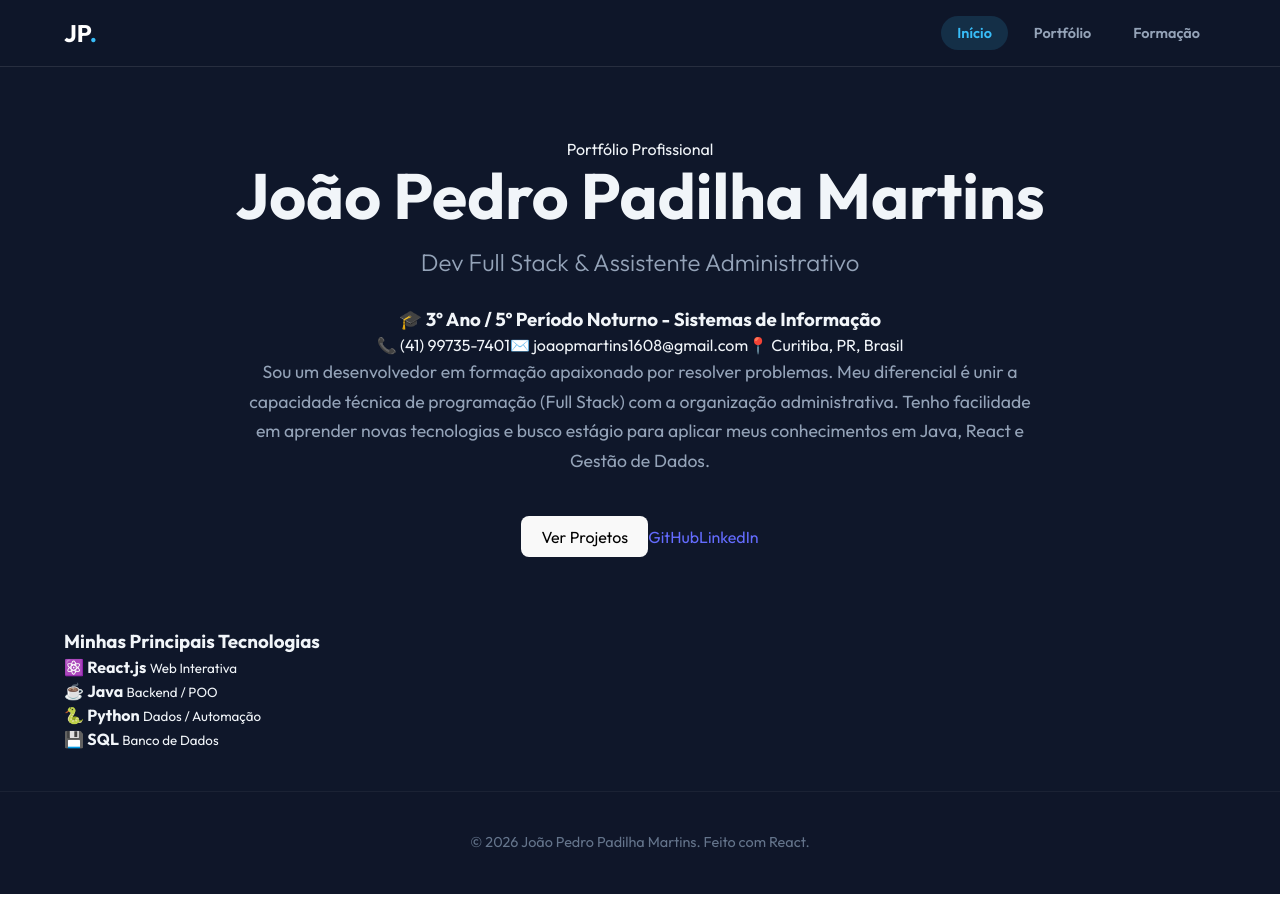
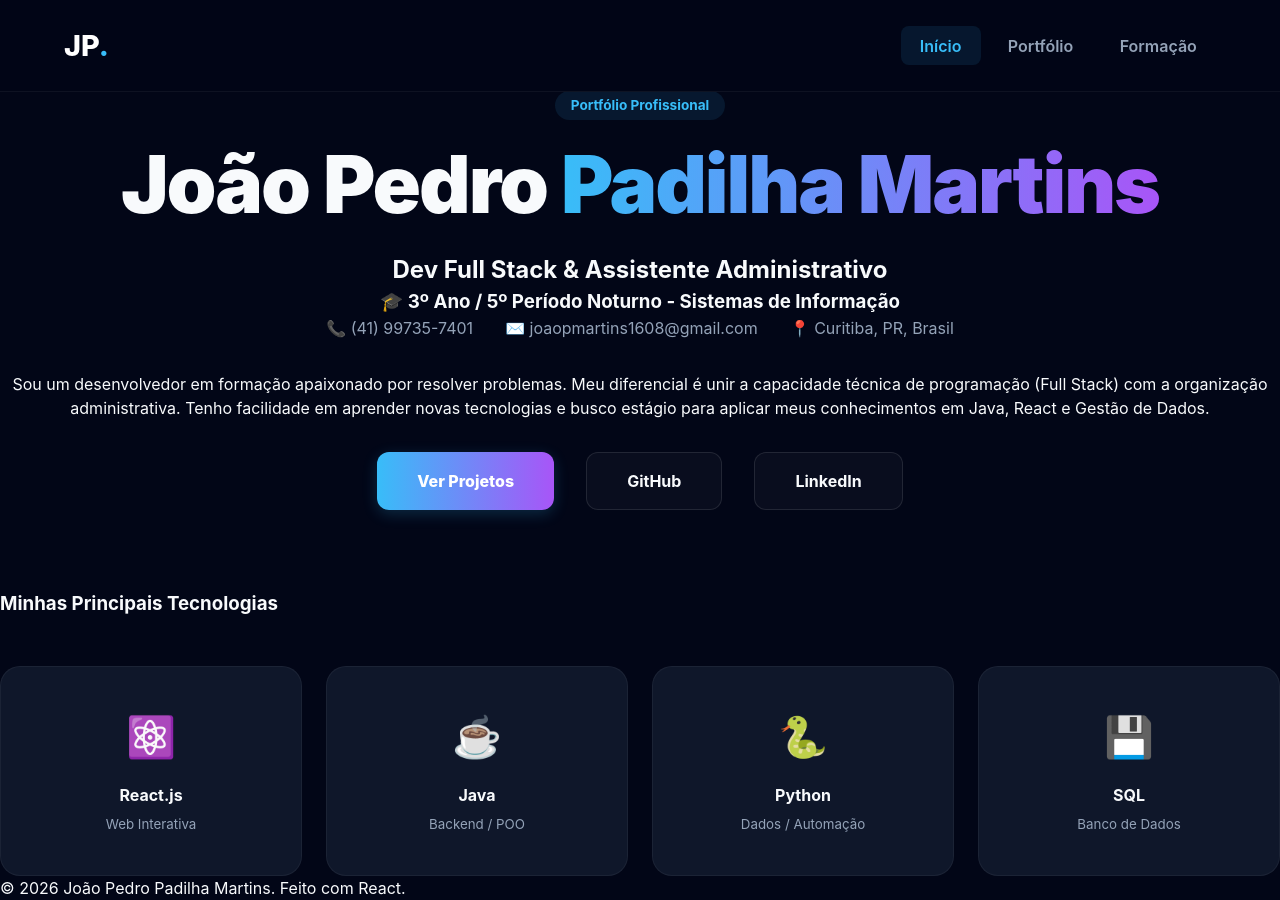
Before and after one commit to joaopmartins1608/curriculo-interativo, a React (Vite) app: page / in a window 1280 px wide. Built offline with nearby package versions, Linux system fonts and the light colour scheme.

Commit message:
Update App.css
Refactor CSS variables and styles for improved design consistency. Add modal styles and update navbar and button styles.

```diff
--- a/src/App.css
+++ b/src/App.css
@@ -1,160 +1,75 @@
-@import url('https://fonts.googleapis.com/css2?family=Outfit:wght@300;400;600;700&display=swap');
-
 :root {
-  --bg-dark: #0f172a;
-  --bg-card: #1e293b;
+  --bg: #020617;
+  --bg-card: #0f172a;
   --primary: #38bdf8;
   --secondary: #a855f7;
-  --text-main: #f1f5f9;
-  --text-muted: #94a3b8;
-  --gradient: linear-gradient(135deg, #38bdf8 0%, #a855f7 100%);
+  --text: #f8fafc;
+  --muted: #94a3b8;
 }
 
-* { box-sizing: border-box; margin: 0; padding: 0; }
+* { box-sizing: border-box; margin: 0; padding: 0; user-select: none; }
+body { background: var(--bg); color: var(--text); font-family: 'Inter', sans-serif; overflow-x: hidden; }
 
-html, body, #root { width: 100%; min-height: 100vh; }
-
-body {
-  background-color: var(--bg-dark);
-  color: var(--text-main);
-  font-family: 'Outfit', sans-serif;
-  overflow-x: hidden;
+/* MODAL ENGINE */
+.modal-overlay {
+  position: fixed; top: 0; left: 0; width: 100vw; height: 100vh;
+  background: rgba(2, 6, 23, 0.95); backdrop-filter: blur(15px);
+  z-index: 9999; display: flex; align-items: center; justify-content: center;
 }
-
-.app-container {
-  display: flex; flex-direction: column; min-height: 100vh; width: 100%;
+.modal-viewport {
+  width: 100%; height: 100%; display: flex; align-items: center; justify-content: center;
+  overflow: hidden; cursor: pointer;
+}
+.modal-viewport.is-zoomed { cursor: zoom-out; }
+.img-modal-full {
+  max-width: 85%; max-height: 85%; border-radius: 8px;
+  transition: transform 0.2s ease-out; box-shadow: 0 20px 50px rgba(0,0,0,0.5);
 }
 
 /* NAVBAR */
-.navbar {
-  position: sticky; top: 0; z-index: 1000;
-  display: flex; justify-content: space-between; align-items: center;
-  padding: 15px 5%; width: 100%;
-  background: rgba(15, 23, 42, 0.95);
-  border-bottom: 1px solid rgba(255,255,255,0.1);
-  backdrop-filter: blur(10px); -webkit-backdrop-filter: blur(10px);
-}
-.nav-logo { font-weight: 700; font-size: 1.5rem; cursor: pointer; color: white; white-space: nowrap; }
+.navbar { display: flex; justify-content: space-between; align-items: center; padding: 1.5rem 5%; background: rgba(2, 6, 23, 0.85); backdrop-filter: blur(12px); position: sticky; top: 0; z-index: 100; border-bottom: 1px solid rgba(255,255,255,0.05); }
+.nav-logo { font-size: 1.8rem; font-weight: 800; cursor: pointer; color: white; }
 .dot { color: var(--primary); }
-.nav-links { display: flex; gap: 10px; }
-.nav-btn {
-  background: transparent; border: none; color: var(--text-muted);
-  font-size: 0.9rem; font-weight: 600; cursor: pointer; padding: 8px 16px;
-  border-radius: 20px; transition: 0.3s; white-space: nowrap;
-}
-.nav-btn:hover { color: var(--text-main); background: rgba(255,255,255,0.05); }
-.nav-btn.active { background: rgba(56, 189, 248, 0.15); color: var(--primary); }
+.nav-links { display: flex; gap: 0.5rem; }
+.nav-btn { background: transparent; border: none; color: var(--muted); font-weight: 600; cursor: pointer; padding: 0.6rem 1.2rem; border-radius: 8px; transition: 0.3s; }
+.nav-btn.active { color: var(--primary); background: rgba(56, 189, 248, 0.1); }
 
-/* MAIN CONTENT */
-.main-content {
-  flex: 1; width: 100%; max-width: 1400px; margin: 0 auto;
-  padding: 40px 5%; display: flex; flex-direction: column;
-}
+/* MAIN HERO STYLES */
+.hero { text-align: center; margin-bottom: 5rem; }
+.name { font-size: clamp(2.5rem, 8vw, 5rem); font-weight: 900; margin: 1.5rem 0; letter-spacing: -2px; line-height: 1.1; }
+.text-gradient { background: linear-gradient(90deg, var(--primary), var(--secondary)); -webkit-background-clip: text; -webkit-text-fill-color: transparent; }
+.hero-badge { background: rgba(56, 189, 248, 0.1); color: var(--primary); padding: 0.4rem 1rem; border-radius: 20px; font-size: 0.85rem; font-weight: bold; }
+.contact-info { display: flex; flex-wrap: wrap; justify-content: center; gap: 2rem; color: var(--muted); margin-bottom: 2rem; }
 
-/* ANIMAÇÕES */
-.fade-in { animation: fadeIn 0.8s ease-out; }
-.slide-up { animation: slideUp 0.6s ease-out; }
-@keyframes fadeIn { from { opacity: 0; } to { opacity: 1; } }
-@keyframes slideUp { from { opacity: 0; transform: translateY(30px); } to { opacity: 1; transform: translateY(0); } }
+/* BUTTONS */
+.action-btns { display: flex; gap: 2rem; justify-content: center; flex-wrap: wrap; margin-top: 2rem; }
+.btn-main { background: linear-gradient(90deg, var(--primary), var(--secondary)); color: white; padding: 1rem 2.5rem; border-radius: 12px; font-weight: 800; border: none; cursor: pointer; transition: 0.3s; text-decoration: none; box-shadow: 0 4px 15px rgba(56, 189, 248, 0.2); }
+.btn-sec { background: rgba(255, 255, 255, 0.03); color: var(--text); border: 1px solid rgba(255,255,255,0.1); padding: 1rem 2.5rem; border-radius: 12px; font-weight: 700; text-decoration: none; transition: 0.3s; }
+.btn-main:hover { transform: translateY(-3px); box-shadow: 0 8px 25px rgba(56, 189, 248, 0.4); }
 
-/* HERO */
-.hero {
-  display: flex; flex-direction: column; align-items: center; justify-content: center;
-  text-align: center; min-height: 60vh; margin-bottom: 40px;
-}
-.greeting { color: var(--primary); font-weight: bold; text-transform: uppercase; font-size: 0.9rem; margin-bottom: 15px; letter-spacing: 2px; }
-.name { font-size: clamp(2.5rem, 5vw, 4.5rem); margin: 0 0 15px 0; line-height: 1.1; }
-.gradient-text { background: var(--gradient); background-clip: text; -webkit-background-clip: text; -webkit-text-fill-color: transparent; color: transparent; }
+/* TECH GRID */
+.tech-grid { display: grid; grid-template-columns: repeat(auto-fit, minmax(200px, 1fr)); gap: 1.5rem; margin-top: 3rem; }
+.tech-card { background: var(--bg-card); padding: 2.5rem; border-radius: 20px; border: 1px solid rgba(255,255,255,0.05); text-align: center; transition: 0.3s; }
+.tech-card:hover { transform: translateY(-5px); border-color: var(--primary); }
+.tech-card span { font-size: 2.5rem; display: block; margin-bottom: 1rem; }
+.tech-card small { display: block; color: var(--muted); margin-top: 0.5rem; }
 
-.role { font-size: clamp(1.1rem, 2vw, 1.5rem); color: var(--text-muted); font-weight: 300; margin-bottom: 25px; line-height: 1.4; }
-.sub-role { color: var(--primary); font-size: 1rem; font-weight: 600; display: block; margin-top: 8px; }
-
-.contact-pills { display: flex; gap: 15px; flex-wrap: wrap; justify-content: center; margin-bottom: 35px; width: 100%; }
-.pill {
-  display: flex; align-items: center; gap: 8px; font-size: 0.9rem;
-  background: rgba(255,255,255,0.05); padding: 8px 20px; border-radius: 50px;
-  color: var(--text-main); text-decoration: none; border: 1px solid rgba(255,255,255,0.1); transition: 0.3s;
-}
-.pill:hover { border-color: var(--primary); background: rgba(56, 189, 248, 0.1); }
-.bio { max-width: 800px; margin: 0 auto 40px auto; line-height: 1.7; color: var(--text-muted); font-size: 1.1rem; }
-
-.hero-actions { display: flex; gap: 20px; justify-content: center; flex-wrap: wrap; }
-.cta-button { padding: 14px 35px; border-radius: 8px; font-weight: bold; cursor: pointer; font-size: 1rem; border: none; transition: transform 0.2s; white-space: nowrap; }
-.cta-button:hover { transform: translateY(-3px); }
-.cta-button.primary { background: var(--gradient); color: white; box-shadow: 0 10px 25px rgba(56, 189, 248, 0.3); }
-.cta-button.outline { background: transparent; border: 1px solid var(--primary); color: var(--primary); }
-
-/* SKILLS */
-.section-preview { text-align: center; margin: 40px 0; width: 100%; }
-.section-title-center { font-size: 1.5rem; margin-bottom: 30px; color: var(--text-main); }
-.skills-preview-grid { display: grid; grid-template-columns: repeat(auto-fit, minmax(160px, 1fr)); gap: 20px; width: 100%; }
-.skill-box {
-  background: var(--bg-card); padding: 25px; border-radius: 12px;
-  border: 1px solid rgba(255,255,255,0.08); display: flex; flex-direction: column; align-items: center;
-  transition: 0.3s;
-}
-.skill-box:hover { transform: translateY(-5px); border-color: var(--primary); background: rgba(255,255,255,0.05); }
-.icon-big { font-size: 2.5rem; margin-bottom: 10px; }
-
-/* PÁGINAS INTERNAS */
-.page-title { font-size: clamp(2rem, 4vw, 3rem); color: var(--primary); margin-bottom: 15px; }
-.page-desc { color: var(--text-muted); margin-bottom: 50px; border-left: 4px solid var(--secondary); padding-left: 20px; font-size: 1.2rem; }
-.category-title { font-size: 1.5rem; margin-bottom: 25px; color: var(--text-main); border-bottom: 1px solid rgba(255,255,255,0.1); padding-bottom: 15px; margin-top: 40px; }
-
-/* GRIDS RESPONSIVOS */
-.projects-grid, .certificados-grid {
-  display: grid; grid-template-columns: repeat(auto-fill, minmax(300px, 1fr)); gap: 30px; width: 100%;
-}
-.project-card, .cert-card {
-  background: rgba(255,255,255,0.03); border-radius: 16px; border: 1px solid rgba(255,255,255,0.05);
-  transition: 0.3s; display: flex; flex-direction: column; overflow: hidden;
-}
-.project-card { padding: 30px; }
-.project-card:hover { transform: translateY(-5px); border-color: var(--primary); }
-.card-header { display: flex; justify-content: space-between; align-items: center; margin-bottom: 20px; flex-wrap: wrap; gap: 10px; }
-.tag { font-size: 0.75rem; padding: 5px 12px; border-radius: 6px; font-weight: bold; text-transform: uppercase; }
-.tag.react { background: rgba(97, 218, 251, 0.1); color: #61dafb; }
-.tag.java { background: rgba(248, 152, 32, 0.1); color: #f89820; }
-.tag.sql { background: rgba(168, 85, 247, 0.1); color: #a855f7; }
-.tag.admin { background: rgba(37, 99, 235, 0.1); color: #3b82f6; }
-.project-card p { font-size: 1rem; color: var(--text-muted); margin-bottom: 25px; line-height: 1.6; flex: 1; }
-.btn-link { color: var(--primary); text-decoration: none; font-weight: bold; display: inline-block; padding-bottom: 2px; border-bottom: 1px solid transparent; }
-.btn-link:hover { border-bottom-color: var(--primary); }
-
-/* ESTILO DA IMAGEM DO TRELLO (NOVO!) */
-.project-print {
-  width: 100%;
-  height: 200px;
-  object-fit: cover;
-  object-position: top;
-  border-radius: 8px;
-  margin-top: auto;
-  border: 1px solid rgba(255,255,255,0.1);
-  transition: transform 0.3s;
-}
-.project-print:hover { transform: scale(1.02); border-color: var(--primary); }
+/* BENTO & CARDS */
+.bento-grid { display: grid; grid-template-columns: repeat(auto-fit, minmax(300px, 1fr)); gap: 2rem; }
+.card { background: var(--bg-card); padding: 2rem; border-radius: 24px; border: 1px solid rgba(255,255,255,0.05); transition: 0.3s; }
+.card-img-container { width: 100%; height: 180px; overflow: hidden; border-radius: 12px; margin-bottom: 1.5rem; cursor: zoom-in; }
+.card-img { width: 100%; height: 100%; object-fit: cover; }
 
 /* CERTIFICADOS */
-.cert-card:hover { transform: scale(1.02); border-color: var(--secondary); }
-.cert-img-container { width: 100%; height: 220px; overflow: hidden; background: #000; }
-.cert-img-container img { width: 100%; height: 100%; object-fit: cover; opacity: 0.85; transition: 0.4s; }
-.cert-card:hover img { opacity: 1; transform: scale(1.05); }
-.cert-info { padding: 25px; }
-.cert-info h4 { margin: 0 0 10px 0; color: var(--text-main); font-size: 1.1rem; }
-.cert-info p { font-size: 0.9rem; color: var(--text-muted); margin: 0; }
+.cert-card-wide { background: var(--bg-card); padding: 2rem; border-radius: 20px; display: flex; align-items: center; gap: 2rem; border: 1px solid rgba(255,255,255,0.05); margin-bottom: 1.5rem; }
+.cert-thumb { width: 150px; height: 100px; object-fit: cover; border-radius: 8px; cursor: zoom-in; }
+.btn-pdf { color: var(--primary); text-decoration: none; font-weight: bold; border: 1px solid var(--primary); padding: 0.5rem 1.2rem; border-radius: 8px; font-size: 0.85rem; }
 
-/* FOOTER */
-.footer {
-  text-align: center; padding: 40px 20px; width: 100%;
-  border-top: 1px solid rgba(255,255,255,0.05);
-  font-size: 0.9rem; color: #64748b; background: rgba(15, 23, 42, 0.95);
+.modal-close { position: absolute; top: 20px; right: 30px; background: none; border: none; color: white; font-size: 3rem; cursor: pointer; }
+.fade-in { animation: fadeIn 0.8s ease-out; }
+@keyframes fadeIn { from { opacity: 0; transform: translateY(20px); } to { opacity: 1; transform: translateY(0); } }
+
+@media (max-width: 768px) {
+  .cert-card-wide { flex-direction: column; text-align: center; }
+  .cert-thumb { width: 100%; height: auto; }
 }
-
-/* MOBILE */
-@media (max-width: 768px) {
-  .nav-logo { display: none; }
-  .nav-links { width: 100%; justify-content: space-between; }
-  .hero-actions { flex-direction: column; width: 100%; }
-  .cta-button { width: 100%; }
-  .skills-preview-grid, .projects-grid, .certificados-grid { grid-template-columns: 1fr; }
-}
```
